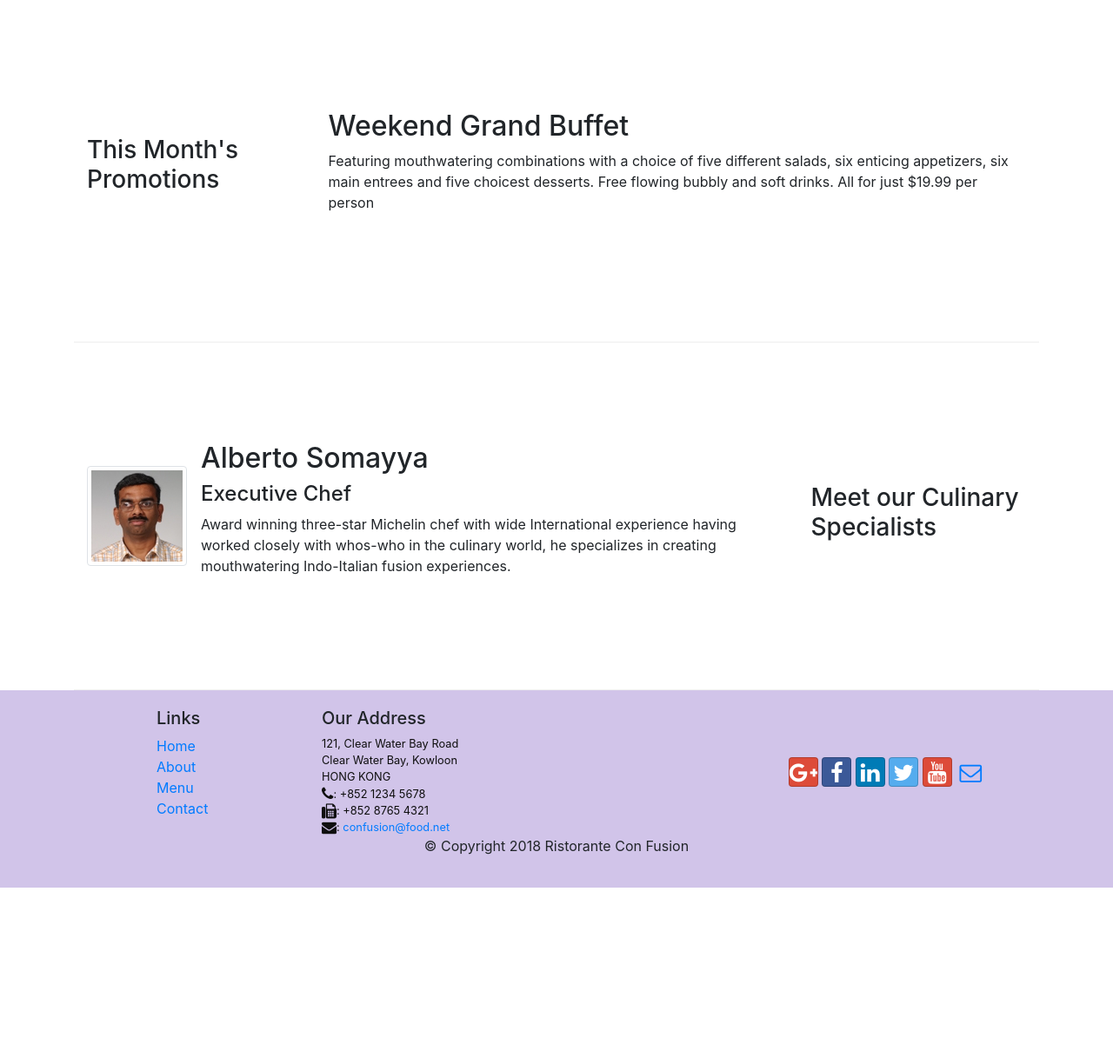
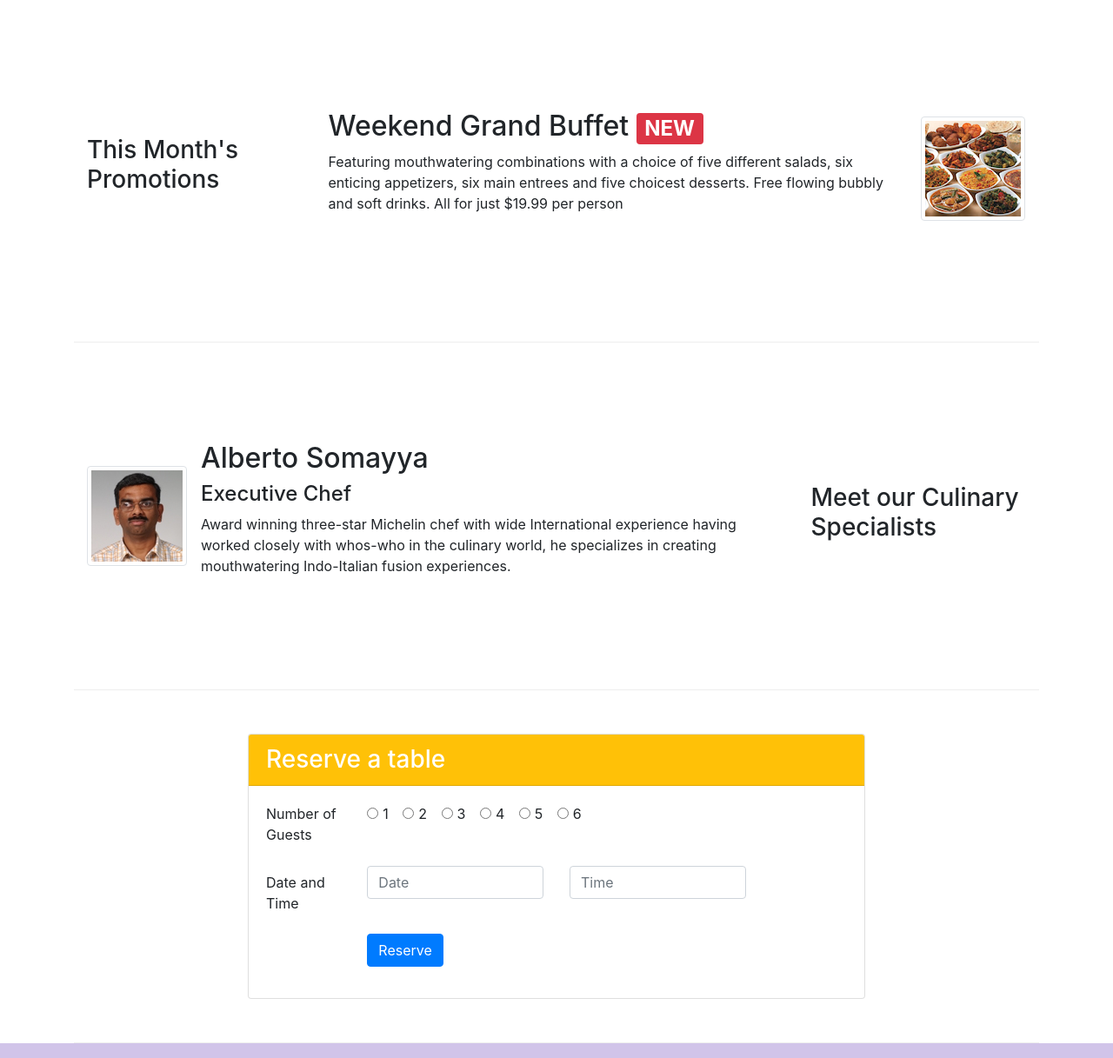
Before and after one commit to RheasCode/Bootstrap_Restaurant, a website: page index.html in a window 1280 px wide. Shown: the part 740-1957 px from the top of the page at 87% size. Before the commit the page ends 1761 px from the top, so only its background shows below. Drawn offline with nearby package versions, Linux system fonts and the light colour scheme.

Commit message:
Reservation Form

```diff
--- a/index.html
+++ b/index.html
@@ -38,8 +38,11 @@
                     <h1>Ristorante con Fusion</h1>
                     <p>We take inspiration from the World's best cuisines, and create a unique fusion experience. Our lipsmacking creations will tickle your culinary senses!</p>
                 </div>
-                <div class="col-12 col-sm align-self-center">
+                <div class="col-12 col-sm-3 align-self-center">
                     <img src="css/img/logo.png" class="img-fluid">
+                </div>
+                <div class="col-12 col-sm-3 align-self-center">
+                  <a role="button" class="btn btn-block btn-sm bg-warning" href="#reserve">Reserve Table</a>
                 </div>
             </div>
         </div>
@@ -55,7 +58,7 @@
                     <img class="d-flex mr-3 img-thumbnail align-self-center"
                             src="css/img/uthappizza.png" alt="Uthappizza">
                     <div class="media-body">
-                        <h2 class="mt-0">Uthappizza</h2>
+                        <h2 class="mt-0">Uthappizza <span class="badge badge-danger">HOT</span> <span class="badge badge-pill badge-secondary">$4.99</span> </h2>
                         <p class="d-none d-sm-block">A unique combination of Indian Uthappam (pancake) and
                             Italian pizza, topped with Cerignola olives, ripe vine
                             cherry tomatoes, Vidalia onion, Guntur chillies and
@@ -71,9 +74,16 @@
                 <h3>This Month's Promotions</h3>
             </div>
             <div class="col col-sm col-md">
-                <h2>Weekend Grand Buffet</h2>
-                <p>Featuring mouthwatering combinations with a choice of five different salads, six enticing appetizers, six main entrees and five choicest desserts. Free flowing bubbly and soft drinks. All for just $19.99 per person </p>
+              <div class="media-body">
+                        <h2>Weekend Grand Buffet <span class="badge badge-danger">NEW</span></h2>
+                        <p class="d-none d-sm-block">Featuring mouthwatering combinations with a choice of five different salads, six enticing appetizers, six main entrees and five choicest desserts. Free flowing bubbly and soft drinks. All for just $19.99 per person </p>
+              </div>
             </div>
+              <div class="media">
+                    <img class="d-flex mr-3 img-thumbnail align-self-center"
+                            src="css/img/buffet.png" alt="buffet">
+              </div>
+
         </div>
 
         <div class="row row-content align-items-center">
@@ -95,6 +105,63 @@
                     </div>
                 </div>
           </div>
+      </div>
+      <div class="row row-content align-items-center">
+        <div class="col-12 col-sm-8 offset-md-2">
+          <div class="card">
+                <h3 class="card-header bg-warning text-white " id="reserve">Reserve a table</h3>
+                <div class="card-body">
+                  <form>
+                     <div class="form-group row">
+                         <label for="nguests" class="col-12 col-md-2 col-check-label">Number of Guests</label>
+                         <div class="col-md-10">
+                           <div class="form-check form-check-inline">
+                           <input class="form-check-input" type="radio" name="inlineRadioOptions" id="inlineRadio1" value="option1">
+                           <label class="form-check-label" for="inlineRadio1">1</label>
+                           </div>
+                           <div class="form-check form-check-inline">
+                           <input class="form-check-input" type="radio" name="inlineRadioOptions" id="inlineRadio2" value="option2">
+                           <label class="form-check-label" for="inlineRadio2">2</label>
+                           </div>
+                           <div class="form-check form-check-inline">
+                           <input class="form-check-input" type="radio" name="inlineRadioOptions" id="inlineRadio3" value="option3">
+                           <label class="form-check-label" for="inlineRadio3">3</label>
+                           </div>
+                           <div class="form-check form-check-inline">
+                           <input class="form-check-input" type="radio" name="inlineRadioOptions" id="inlineRadio4" value="option4">
+                           <label class="form-check-label" for="inlineRadio4">4</label>
+                           </div>
+                           <div class="form-check form-check-inline">
+                           <input class="form-check-input" type="radio" name="inlineRadioOptions" id="inlineRadio5" value="option5">
+                           <label class="form-check-label" for="inlineRadio5">5</label>
+                           </div>
+                           <div class="form-check form-check-inline">
+                           <input class="form-check-input" type="radio" name="inlineRadioOptions" id="inlineRadio6" value="option6">
+                           <label class="form-check-label" for="inlineRadio6">6</label>
+                           </div>
+
+                         </div>
+                     </div>
+                     <div class="form-group row">
+                         <label for="dandt" class="col-12 col-md-2 col-form-label">Date and Time</label>
+
+                           <div class="col-12 col-md-4">
+                               <input type="text" class="form-control" id="date" name="date" placeholder="Date">
+                           </div>
+                           <div class="col-12 col-md-4">
+                               <input type="text" class="form-control" id="time" name="time" placeholder="Time ">
+                           </div>
+
+                       </div>
+                       <div class="form-group row">
+                           <div class="offset-md-2 col-md-10">
+                               <button type="submit" class="btn btn-primary">Reserve</button>
+                           </div>
+                       </div>
+                   </form>
+                </div>
+            </div>
+        </div>
       </div>
     </div>
 
```
